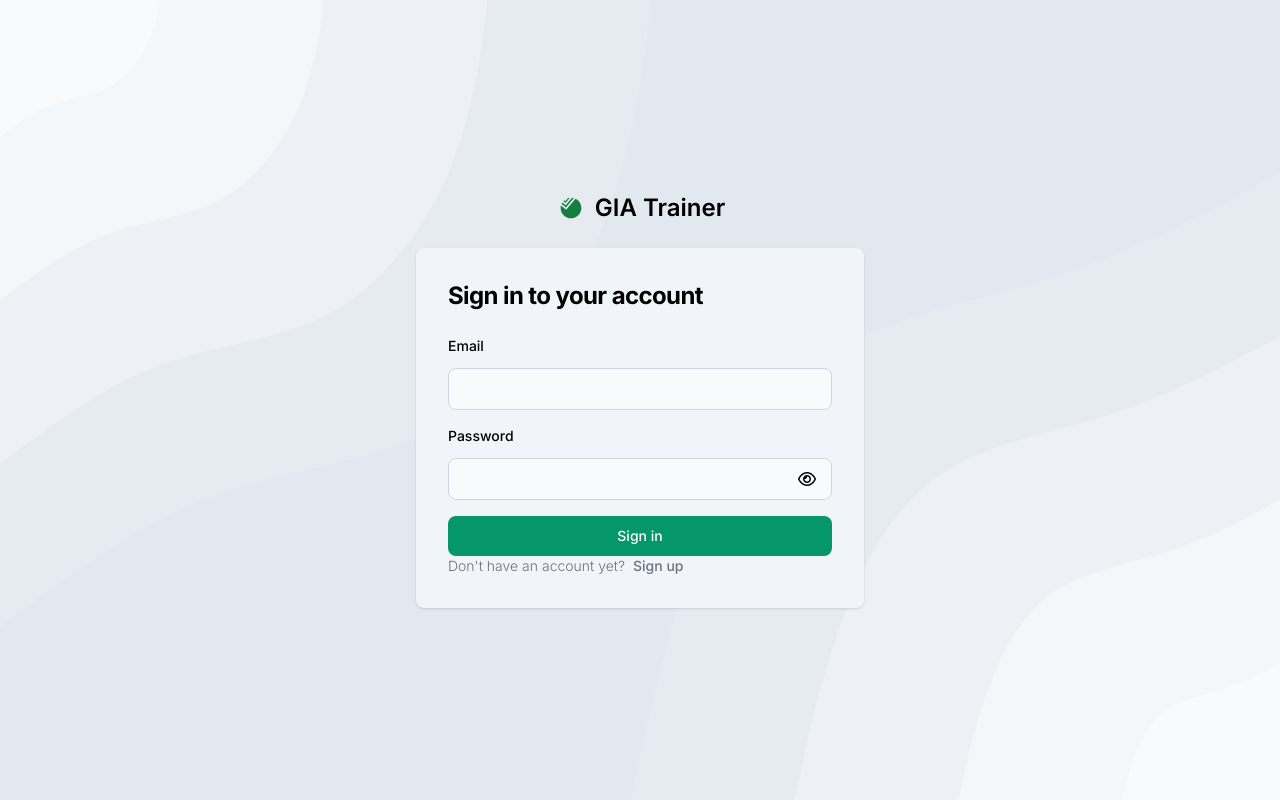
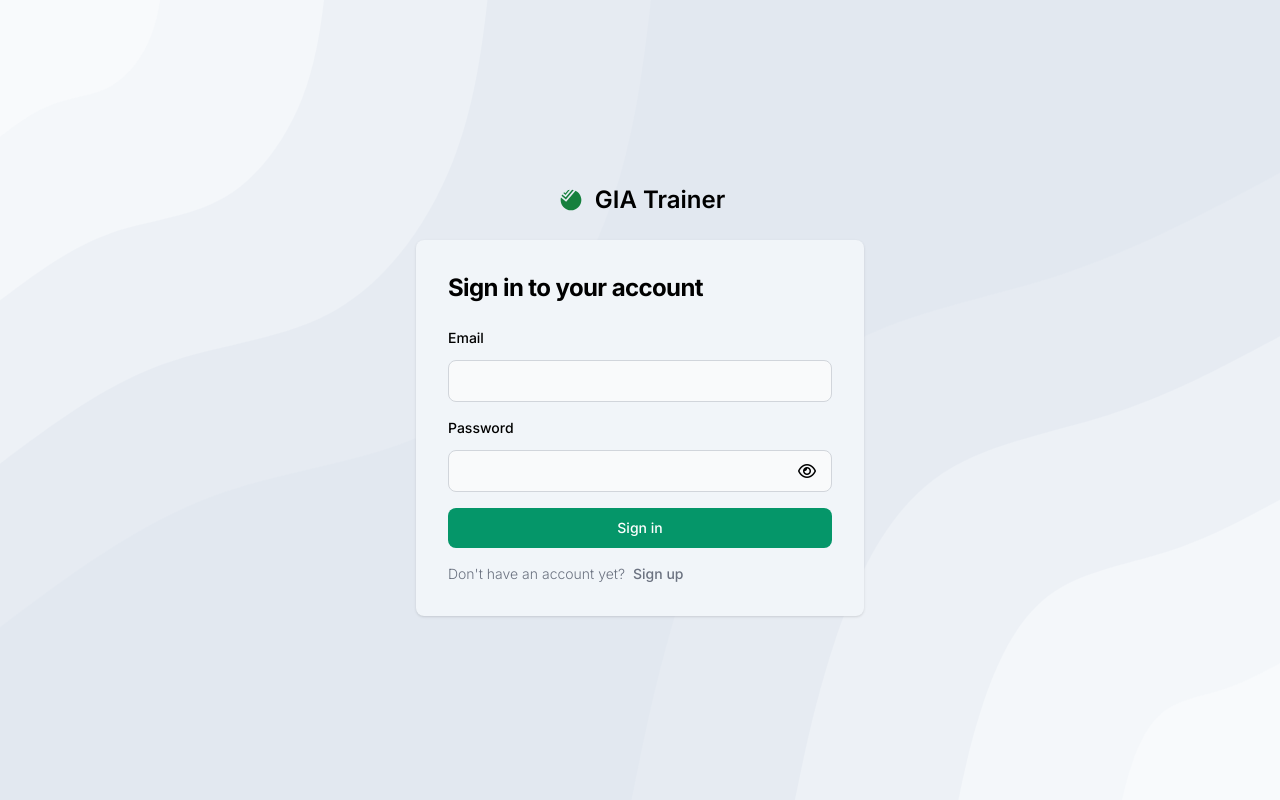
Before and after one commit to FabianTauriello/gia-trainer, a React (Vite) app: page /sign-in in a window 1280 px wide. Built offline with nearby package versions, Linux system fonts and the light colour scheme; a web font is replaced by a local one.

Commit message:
updated sign-in page

```diff
--- a/src/routes/SignIn.tsx
+++ b/src/routes/SignIn.tsx
@@ -198,9 +198,9 @@ export function SignIn() {
               Sign {createAccountView ? "up" : "in"}
             </CustomButton>
             {/* TODO CHANGE TO BUTTON? */}
-            <p className="cursor-pointer text-sm font-light text-gray-500 dark:text-gray-400">
+            <p className="mt-4 text-sm font-light text-gray-500 dark:text-gray-400">
               {createAccountView ? "Already" : "Don't"} have an account yet?
-              <a onClick={toggleView} className="text-primary-600 ml-2 font-medium hover:underline">
+              <a onClick={toggleView} className="cursor-pointer text-primary-600 ml-2 font-medium hover:underline">
                 {createAccountView ? "Sign In" : "Sign up"}
               </a>
             </p>
```
